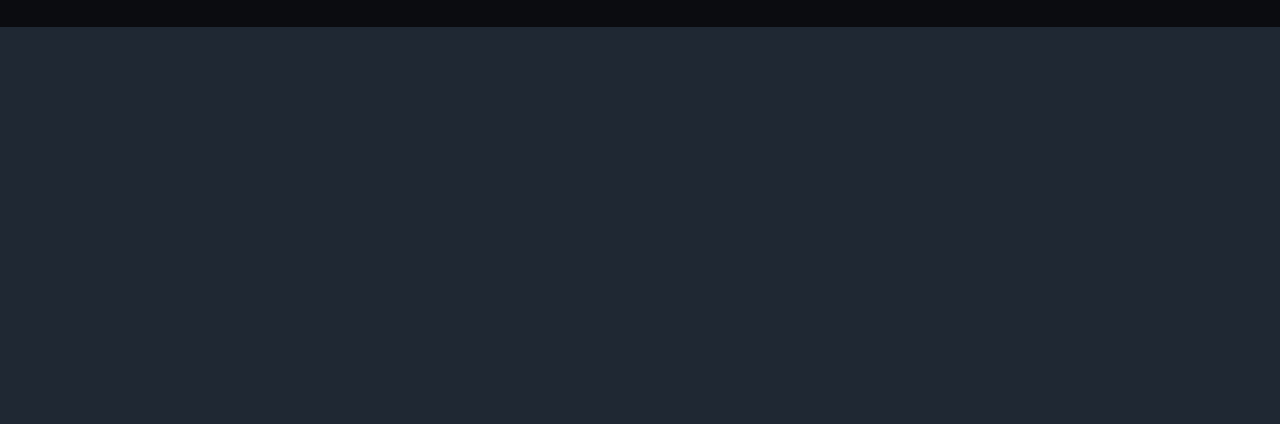
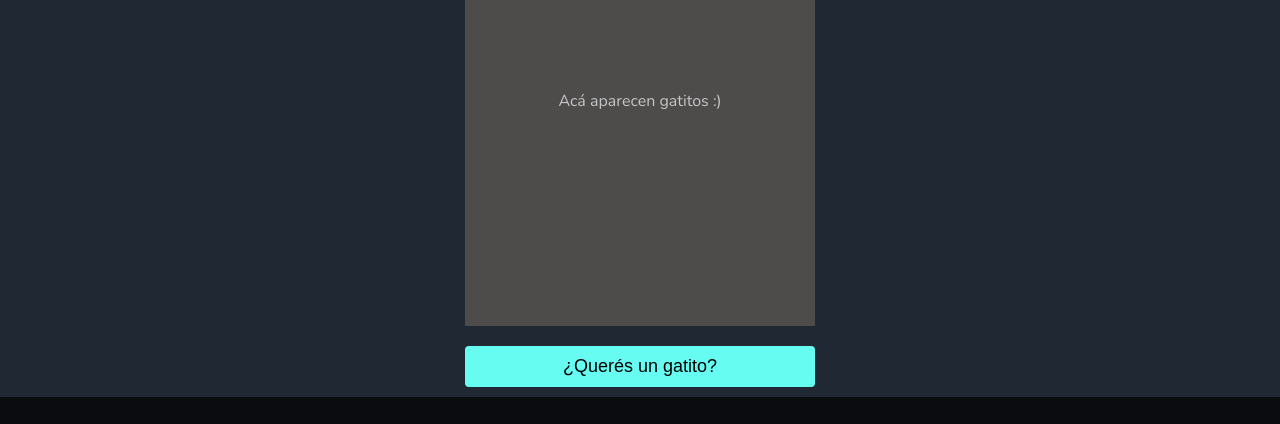
Before and after one commit to nacosta93/proyect22514, a plain HTML site: page index.html in a window 1280 px wide. Shown: the part 1973-2397 px from the top of the page. Before the commit the page ends 2000 px from the top, so only its background shows below. Drawn offline with nearby package versions, Linux system fonts and the light colour scheme.

Commit message:
Agregado API rest gatitos en inicio

```diff
--- a/css/styles.css
+++ b/css/styles.css
@@ -291,7 +291,7 @@ margin-top: 40px;
         rgba(0,0,0,0.5),
         rgba(0,0,0,0.5)
     )
-    ,url("media/front-end.jpg");
+    ,url(https://upload.wikimedia.org/wikipedia/commons/1/10/The_Rolling_Stones_Summerfest_in_Milwaukee_-_2015.jpg);
 
 }
 
@@ -301,7 +301,7 @@ margin-top: 40px;
         rgba(0,0,0,0.5),
         rgba(0,0,0,0.5)
     )
-    ,url("media/full-stack.jpg");
+    ,url(https://indiehoy.com/wp-content/uploads/2017/04/martin.jpg);
 }
 
 .carta:nth-child(3){
@@ -310,7 +310,7 @@ margin-top: 40px;
         rgba(0,0,0,0.5),
         rgba(0,0,0,0.5)
     )
-    ,url("media/python.jpg");
+    ,url(https://www.elciudadanoweb.com/wp-content/uploads/2022/02/LA-OREJA-DE-VAN-GOGH.jpg);
 
 }
 
@@ -620,3 +620,50 @@ label {
 #confirmar-error {
     color: red;
 }
+
+.results {
+	display: flex;
+	align-items: center;
+	justify-content: center;
+}
+
+.result {
+	background-color: rgb(78, 75, 75);
+	display: flex;
+	align-items: center;
+	justify-content: center;
+	margin: 10px;
+	height: 450px;
+	width: 350px;
+}
+
+.result img {
+	object-fit: cover;
+	height: 100%;
+	width: 100%;
+}
+
+.buttons {
+	display: flex;
+	align-items: center;
+	justify-content: center;
+}
+
+.buttoncat {
+	background-color: #66FCF1;
+	border: 0;
+	border-radius: 4px;
+	color: black;
+	font-size: 18px;
+	padding: 10px;
+	margin: 10px;
+	width: 350px;
+}
+
+.buttoncat:active {
+	transform: scale(0.98);
+}
+
+.buttoncat:focus {
+	outline: none
+}
--- a/index.html
+++ b/index.html
@@ -37,6 +37,16 @@
             </div>
 
 
+            <div class="results">
+                <div id="cat_result" class="result">
+                    <p>Acá aparecen gatitos :)</p>
+                </div>
+            </div>
+
+            <div class="buttons">
+                   <button id="cat_btn" class="buttoncat">¿Querés un gatito?</button>
+            </div>
+
     </main>
     <footer id="idfooter">
         <div class="icons-footer">
--- a/js/metro.js
+++ b/js/metro.js
@@ -7,7 +7,6 @@ let header = `
         <li class="nav-menu-item"><a href="merchandising.html" class="nav-menu-link nav-link">Merchandising</a></li>
         <li class="nav-menu-item"><a href="nosotros.html" class="nav-menu-link nav-link">Nosotros</a></li>
         <li class="nav-menu-item"><a href="contacto.html" class="nav-menu-link nav-link">Contacto</a></li>
-
     </ul>
 </nav>
 </header>
@@ -51,9 +50,6 @@ let footer = `
     <li class="whatsapp"><a href=""><i class="fa-brands fa-whatsapp" aria-hidden="true"></i></a></li>
 </ul>
 
-
-
-
 `
 document.getElementById("idfooter").innerHTML = footer
 
@@ -70,3 +66,50 @@ function add(product, price) {
 function pay() {
     window.alert(products.join(", \n"));
 }
+
+const cat_btn = document.getElementById('cat_btn');
+const cat_result = document.getElementById('cat_result');
+
+cat_btn.addEventListener('click', getRandomCat);
+
+function getRandomCat() {
+	fetch('https://aws.random.cat/meow')
+		.then(res => res.json())
+		.then(data => {
+			cat_result.innerHTML = `<img src=${data.file} alt="cat" />`
+		});
+}
+
+
+
+
+
+
+
+
+
+
+
+
+
+
+
+
+
+
+
+
+// let generate_btn = document.querySelector(".generate_btn");
+//     generate_btn.addEventListener("click", fetchPics);
+
+// function fetchPics() {
+//     fetch("https://api.thecatapi.com/v1/images/search")
+//     .then(response => response.json())
+//     .then((data) => {
+//         let catsImgurl = data[0].url
+
+//         let catsImgEl = document.createElement("img")
+//         catsImgEl.setAttribute("src",)
+
+//     })
+// }
```
